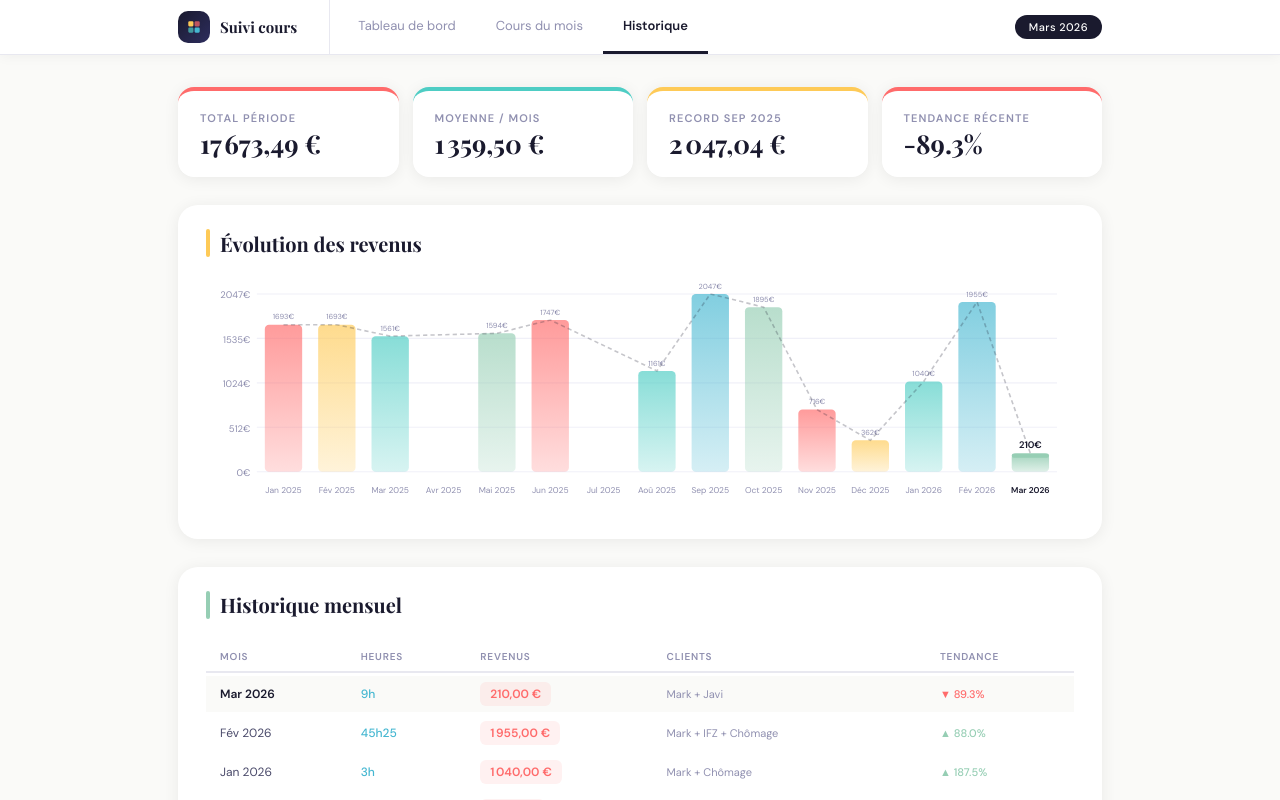
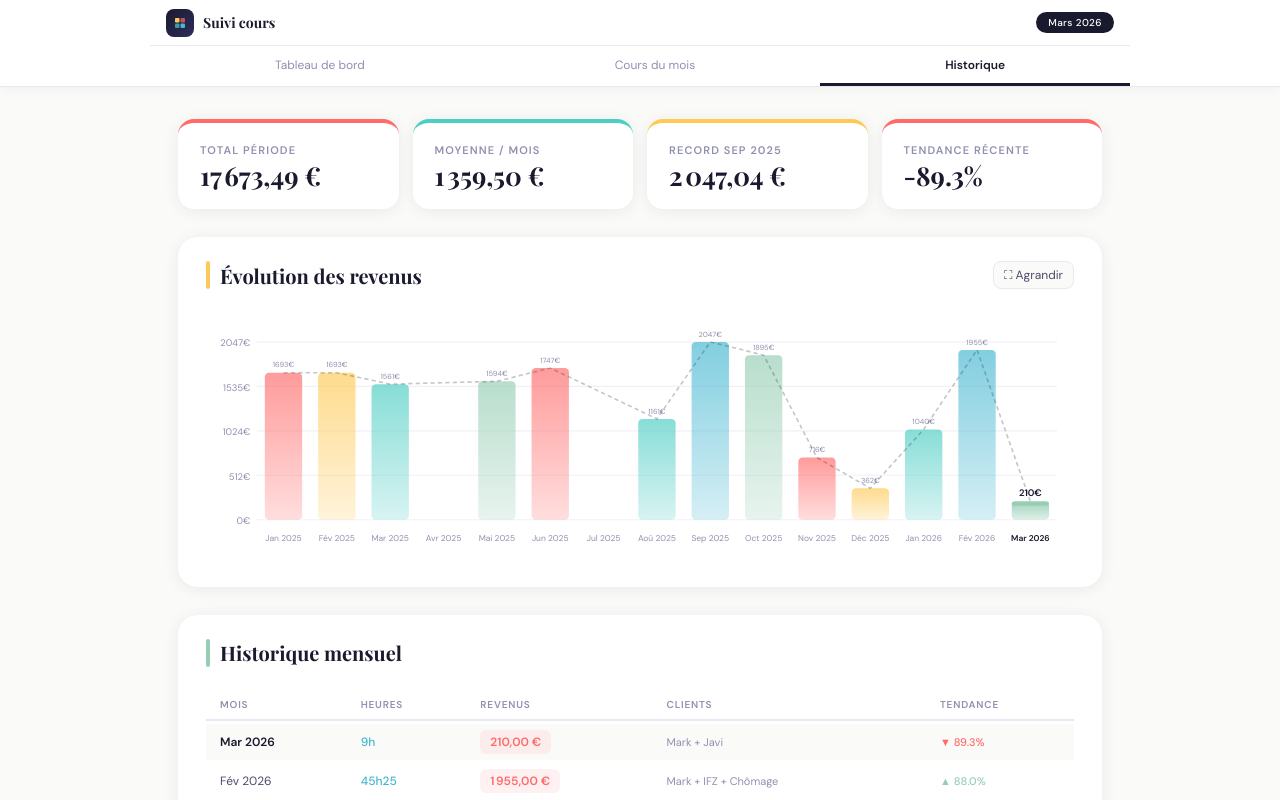
Before and after one commit to ChrisSorbadere/suivi-cours, a React (Vite) app: page / in a window 1280 px wide. Both pictures are taken after a click on the button "Historique". Shown: the top 800 px of the page. Built offline with nearby package versions, Linux system fonts and the light colour scheme.

Commit message:
Update App.jsx

```diff
--- a/App.jsx
+++ b/App.jsx
@@ -380,6 +380,7 @@ function PageCours() {
 // ── PAGE HISTORIQUE + GRAPHIQUE ───────────────────────────────────────────────
 function PageRecap() {
   const [tooltip, setTooltip] = useState(null);
+  const [chartModal, setChartModal] = useState(false);
   const hist = DATA.history;
   const maxS = Math.max(...hist.map(r=>r.salary), 100);
   const totalS = hist.reduce((a,r)=>a+r.salary,0);
@@ -394,6 +395,7 @@ function PageRecap() {
   const iW=W-PL-PR, iH=H-PT-PB;
   const n=hist.length, bW=iW/n;
   function yp(v){ return iH*(1-v/Math.max(maxS,1)); }
+  function yp2(v){ return (H*2-PT-PB)*(1-v/Math.max(maxS,1)); }
 
   const gradColors = ["#FF6B6B","#FECA57","#4ECDC4","#45B7D1","#96CEB4"];
 
@@ -408,9 +410,44 @@ function PageRecap() {
         {trend!==null&&<KpiCard label="Tendance récente" value={`${trend>=0?"+":""}${trend.toFixed(1)}%`} color={trend>=0?"#96CEB4":"#FF6B6B"} delay="-4"/>}
       </div>
 
+      {/* Modal graphique plein écran */}
+      {chartModal&&(
+        <div onClick={()=>setChartModal(false)} style={{position:"fixed",inset:0,background:"rgba(0,0,0,0.7)",zIndex:1000,display:"flex",alignItems:"center",justifyContent:"center",padding:20}}>
+          <div onClick={e=>e.stopPropagation()} style={{background:C.white,borderRadius:24,padding:"28px 24px",width:"100%",maxWidth:1100,maxHeight:"90vh",overflow:"auto",boxShadow:"0 24px 80px rgba(0,0,0,0.3)"}}>
+            <div style={{display:"flex",justifyContent:"space-between",alignItems:"center",marginBottom:20}}>
+              <SectionTitle accent="#FECA57">Évolution des revenus</SectionTitle>
+              <button onClick={()=>setChartModal(false)} style={{border:"none",background:C.bg,borderRadius:8,width:36,height:36,fontSize:18,cursor:"pointer",color:C.ink2,display:"flex",alignItems:"center",justifyContent:"center"}}>✕</button>
+            </div>
+            <svg viewBox={`0 0 ${W} ${H*2}`} style={{width:"100%",fontFamily:"DM Sans"}}>
+              <defs>{gradColors.map((c,i)=>(<linearGradient key={i} id={`gm${i}`} x1="0" y1="0" x2="0" y2="1"><stop offset="0%" stopColor={c} stopOpacity=".9"/><stop offset="100%" stopColor={c} stopOpacity=".3"/></linearGradient>))}</defs>
+              {[0,.25,.5,.75,1].map((f,i)=>{const v=maxS*f,y=PT+yp2(v);return <g key={i}><line x1={PL} x2={PL+iW} y1={y} y2={y} stroke="#f0f0f8" strokeWidth={1}/><text x={PL-6} y={y+4} textAnchor="end" fontSize={11} fill={C.ink3}>{Math.round(v)}€</text></g>;})}
+              {hist.map((r,i)=>{
+                const x=PL+i*bW+bW*.1,bw=bW*.8;
+                const bh=Math.max((r.salary/Math.max(maxS,1))*(H*2-PT-PB),0);
+                const by=PT+(H*2-PT-PB)-bh;
+                const isLast=i===hist.length-1;
+                const gi=i%gradColors.length;
+                return <g key={i}>
+                  <rect x={x} y={by} width={bw} height={bh} fill={`url(#gm${gi})`} rx={5} opacity={isLast?1:.8}/>
+                  <text x={PL+i*bW+bW/2} y={PT+(H*2-PT-PB)+22} textAnchor="middle" fontSize={10} fill={isLast?C.ink:C.ink3} fontWeight={isLast?700:400}>{r.month}</text>
+                  {r.salary>0&&<text x={PL+i*bW+bW/2} y={by-7} textAnchor="middle" fontSize={isLast?12:10} fill={isLast?C.ink:C.ink2} fontWeight={700}>{Math.round(r.salary)}€</text>}
+                </g>;
+              })}
+              <line x1={PL} x2={PL} y1={PT} y2={PT+(H*2-PT-PB)} stroke={C.border} strokeWidth={1}/>
+              <line x1={PL} x2={PL+iW} y1={PT+(H*2-PT-PB)} y2={PT+(H*2-PT-PB)} stroke={C.border} strokeWidth={1}/>
+            </svg>
+          </div>
+        </div>
+      )}
+
       {/* Graphique */}
       <div className="fade-up-2" style={{background:C.white,borderRadius:20,padding:"24px 28px",boxShadow:C.shadow,marginBottom:28}}>
-        <SectionTitle accent="#FECA57">Évolution des revenus</SectionTitle>
+        <div style={{display:"flex",justifyContent:"space-between",alignItems:"flex-start",marginBottom:16}}>
+          <SectionTitle accent="#FECA57">Évolution des revenus</SectionTitle>
+          <button onClick={()=>setChartModal(true)} title="Agrandir" style={{border:`1px solid ${C.border}`,background:C.bg,borderRadius:8,padding:"5px 10px",fontSize:12,cursor:"pointer",color:C.ink2,display:"flex",alignItems:"center",gap:5,fontFamily:"DM Sans"}}>
+            ⛶ Agrandir
+          </button>
+        </div>
         <div style={{overflowX:"auto"}}>
           <svg viewBox={`0 0 ${W} ${H}`} style={{width:"100%",fontFamily:"DM Sans"}}>
             <defs>
@@ -525,58 +562,35 @@ export default function App() {
     <div style={{minHeight:"100vh",background:C.bg,fontFamily:"DM Sans, sans-serif"}}>
       <style>{globalCSS}</style>
 
-      {/* Navigation */}
-      <nav style={{
-        background:C.white,
-        borderBottom:`1px solid ${C.border}`,
-        position:"sticky",top:0,zIndex:20,
-        boxShadow:"0 1px 12px rgba(0,0,0,0.05)",
-      }}>
-        <div style={{maxWidth:980,margin:"0 auto",padding:"0 28px",display:"flex",alignItems:"stretch",gap:0}}>
-          {/* Logo */}
-          <div style={{
-            display:"flex",alignItems:"center",gap:10,
-            paddingRight:32,marginRight:8,
-            borderRight:`1px solid ${C.border}`,
-          }}>
-            <div style={{
-              width:32,height:32,borderRadius:10,
-              background:"linear-gradient(135deg,#1A1A2E,#2d2d5e)",
-              display:"flex",alignItems:"center",justifyContent:"center",
-            }}>
-              <svg width="16" height="16" viewBox="0 0 28 28" fill="none">
+      {/* Navigation responsive 2 lignes */}
+      <nav style={{background:C.white,borderBottom:`1px solid ${C.border}`,position:"sticky",top:0,zIndex:20,boxShadow:"0 1px 12px rgba(0,0,0,0.05)"}}>
+        {/* Ligne 1 : logo + date */}
+        <div style={{maxWidth:980,margin:"0 auto",padding:"0 16px",display:"flex",alignItems:"center",justifyContent:"space-between",height:46,borderBottom:`1px solid ${C.border}`}}>
+          <div style={{display:"flex",alignItems:"center",gap:9}}>
+            <div style={{width:28,height:28,borderRadius:8,background:"linear-gradient(135deg,#1A1A2E,#2d2d5e)",display:"flex",alignItems:"center",justifyContent:"center"}}>
+              <svg width="14" height="14" viewBox="0 0 28 28" fill="none">
                 <rect x="4" y="4" width="9" height="9" rx="2" fill="#FECA57"/>
                 <rect x="15" y="4" width="9" height="9" rx="2" fill="#FF6B6B" opacity=".7"/>
                 <rect x="4" y="15" width="9" height="9" rx="2" fill="#4ECDC4" opacity=".7"/>
                 <rect x="15" y="15" width="9" height="9" rx="2" fill="#45B7D1"/>
               </svg>
             </div>
-            <span style={{fontFamily:"Playfair Display",fontWeight:700,fontSize:15,color:C.ink}}>Suivi cours</span>
+            <span style={{fontFamily:"Playfair Display",fontWeight:700,fontSize:14,color:C.ink}}>Suivi cours</span>
           </div>
-          {/* Tabs */}
+          <span style={{background:"#1A1A2E",color:"white",borderRadius:20,padding:"4px 12px",fontSize:10,fontFamily:"DM Sans",fontWeight:500,letterSpacing:".04em"}}>Mars 2026</span>
+        </div>
+        {/* Ligne 2 : onglets flex-wrap, jamais de scroll horizontal */}
+        <div style={{maxWidth:980,margin:"0 auto",display:"flex",flexWrap:"wrap"}}>
           {TABS.map(t=>(
-            <button key={t.id}
-              className={`nav-tab${page===t.id?" active":""}`}
-              onClick={()=>setPage(t.id)}
-              style={{
-                padding:"0 20px",border:"none",background:"transparent",
-                fontFamily:"DM Sans",fontSize:13,fontWeight:page===t.id?600:400,
-                color:page===t.id?C.ink:C.ink3,cursor:"pointer",
-                borderBottom:`3px solid ${page===t.id?C.ink:"transparent"}`,
-                height:54,transition:"all .2s",whiteSpace:"nowrap",
-              }}>
-              {t.label}
-            </button>
+            <button key={t.id} className={`nav-tab${page===t.id?" active":""}`} onClick={()=>setPage(t.id)} style={{
+              flex:"1 1 auto",minWidth:0,
+              padding:"0 8px",border:"none",background:"transparent",
+              fontFamily:"DM Sans",fontSize:12,fontWeight:page===t.id?600:400,
+              color:page===t.id?C.ink:C.ink3,cursor:"pointer",
+              borderBottom:`3px solid ${page===t.id?C.ink:"transparent"}`,
+              height:40,transition:"all .2s",whiteSpace:"nowrap",textAlign:"center",
+            }}>{t.label}</button>
           ))}
-          {/* Date pill */}
-          <div style={{marginLeft:"auto",display:"flex",alignItems:"center"}}>
-            <span style={{
-              background:"#1A1A2E",color:"white",
-              borderRadius:20,padding:"5px 14px",
-              fontSize:11,fontFamily:"DM Sans",fontWeight:500,
-              letterSpacing:".04em",
-            }}>Mars 2026</span>
-          </div>
         </div>
       </nav>
 
```
